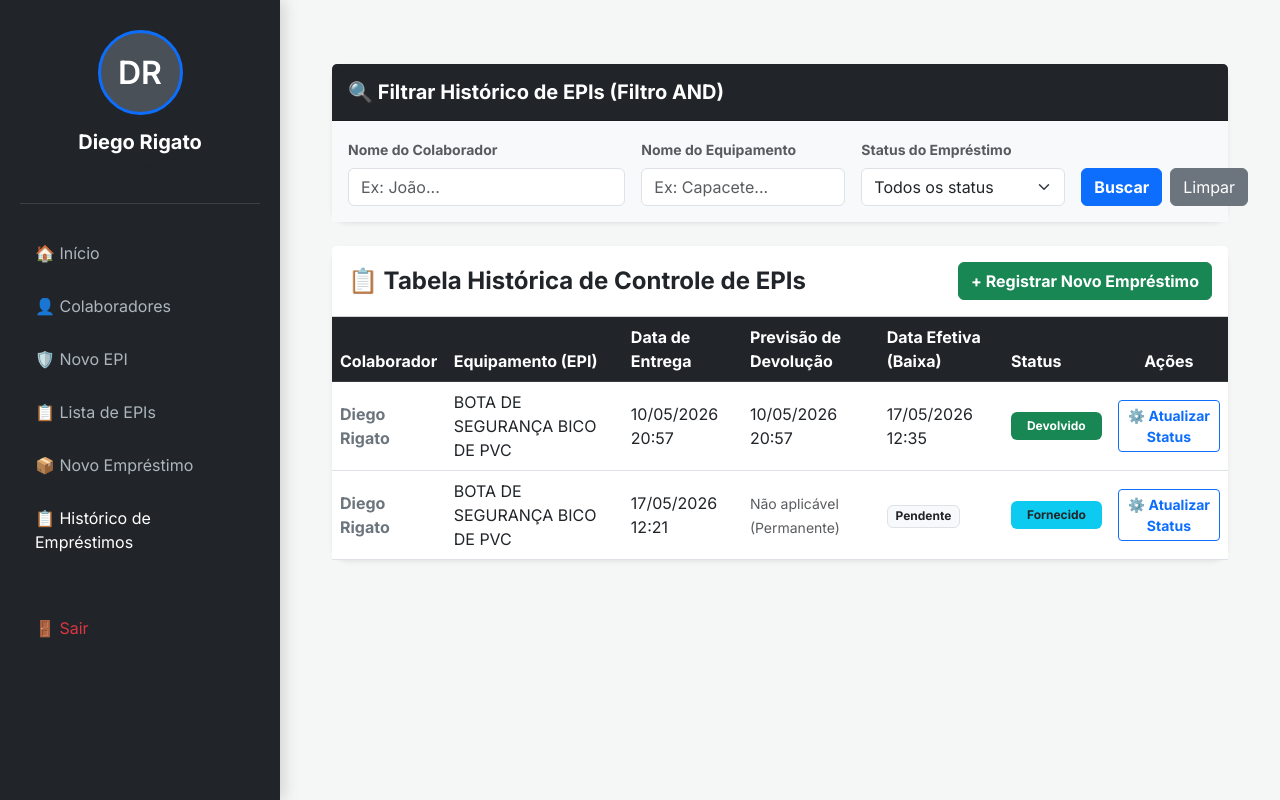
After one commit to DiegoRigato/projeto_integrador_senai, a Django app: page /colaboradores/emprestimos/relatorio/ in a window 1280 px wide. The commit adds this page. Run offline with Django 5.2, Linux system fonts and the light colour scheme; data comes from the database, SQL or seed files in the repository; both versions use the stored data as it was after the commit; some libraries are stand-ins or nearby versions.

Commit message:
Etapa 2 com cadastro de empréstimos, relatórios com filtro AND e atualização de status via JS

```diff
--- a/colaboradores/templates/colaboradores/base.html
+++ b/colaboradores/templates/colaboradores/base.html
@@ -117,7 +117,9 @@
             <a href="{% url 'novo_emprestimo' %}" class="nav-link">
                 📦 Novo Empréstimo
             </a>
-
+            <a href="{% url 'relatorio_emprestimos' %}" class="nav-link text-white">
+                📋 Histórico de Empréstimos
+            </a>
             <hr class="text-muted opacity-25 my-3">
 
             <a href="#" class="nav-link text-danger">
--- /dev/null
+++ b/colaboradores/templates/colaboradores/relatorio_emprestimos.html
@@ -0,0 +1,118 @@
+{% extends 'colaboradores/base.html' %}
+
+{% block conteudo %}
+<div class="container-fluid mt-4">
+    {% if messages %}
+        {% for message in messages %}
+            <div class="alert alert-{{ message.tags }} alert-dismissible fade show" role="alert">
+                {{ message }}
+                <button type="button" class="btn-close" data-bs-dismiss="alert" aria-label="Close"></button>
+            </div>
+        {% endfor %}
+    {% endif %}
+
+    <div class="card shadow-sm border-0 mb-4">
+        <div class="card-header bg-dark text-white py-3">
+            <h5 class="mb-0 fw-bold">🔍 Filtrar Histórico de EPIs (Filtro AND)</h5>
+        </div>
+        <div class="card-body bg-light">
+            <form method="GET" action="{% url 'relatorio_emprestimos' %}" class="row g-3 align-items-end">
+                <div class="col-md-4">
+                    <label class="form-label fw-bold small text-muted">Nome do Colaborador</label>
+                    <input type="text" name="colaborador" class="form-control" placeholder="Ex: João..." value="{{ request.GET.colaborador }}">
+                </div>
+                <div class="col-md-3">
+                    <label class="form-label fw-bold small text-muted">Nome do Equipamento</label>
+                    <input type="text" name="equipamento" class="form-control" placeholder="Ex: Capacete..." value="{{ request.GET.equipamento }}">
+                </div>
+                <div class="col-md-3">
+                    <label class="form-label fw-bold small text-muted">Status do Empréstimo</label>
+                    <select name="status" class="form-select">
+                        <option value="">Todos os status</option>
+                        <option value="emprestado" {% if request.GET.status == 'emprestado' %}selected{% endif %}>Emprestado</option>
+                        <option value="fornecido" {% if request.GET.status == 'fornecido' %}selected{% endif %}>Fornecido (Definitivo)</option>
+                        <option value="devolvido" {% if request.GET.status == 'devolvido' %}selected{% endif %}>Devolvido</option>
+                        <option value="danificado" {% if request.GET.status == 'danificado' %}selected{% endif %}>Danificado</option>
+                        <option value="perdido" {% if request.GET.status == 'perdido' %}selected{% endif %}>Perdido</option>
+                    </select>
+                </div>
+                <div class="col-md-2 d-grid gap-2 d-md-flex">
+                    <button type="submit" class="btn btn-primary w-100 fw-bold">Buscar</button>
+                    <a href="{% url 'relatorio_emprestimos' %}" class="btn btn-secondary w-100">Limpar</a>
+                </div>
+            </form>
+        </div>
+    </div>
+
+    <div class="card shadow-sm border-0">
+        <div class="card-header bg-white py-3 d-flex justify-content-between align-items-center">
+            <h4 class="mb-0 fw-bold text-dark">📋 Tabela Histórica de Controle de EPIs</h4>
+            <a href="{% url 'novo_emprestimo' %}" class="btn btn-success fw-bold">+ Registrar Novo Empréstimo</a>
+        </div>
+        <div class="card-body p-0">
+            <div class="table-responsive">
+                <table class="table table-hover align-middle mb-0">
+                    <thead class="table-dark">
+                        <tr>
+                            <th>Colaborador</th>
+                            <th>Equipamento (EPI)</th>
+                            <th>Data de Entrega</th>
+                            <th>Previsão de Devolução</th>
+                            <th>Data Efetiva (Baixa)</th>
+                            <th>Status</th>
+                            <th class="text-center">Ações</th>
+                        </tr>
+                    </thead>
+                    <tbody>
+                        {% for emprestimo in emprestimos %}
+                        <tr>
+                            <td class="fw-bold text-secondary">{{ emprestimo.colaborador.nome }}</td>
+                            <td>{{ emprestimo.equipamento.nome }}</td>
+                            <td>{{ emprestimo.data_entrega|date:"d/m/Y H:i" }}</td>
+                            <td>
+                                {% if emprestimo.status == 'fornecido' %}
+                                    <span class="text-muted small">Não aplicável (Permanente)</span>
+                                {% else %}
+                                    {{ emprestimo.data_prevista_devolucao|date:"d/m/Y H:i" }}
+                                {% endif %}
+                            </td>
+                            <td>
+                                {% if emprestimo.data_efetiva_devolucao %}
+                                    {{ emprestimo.data_efetiva_devolucao|date:"d/m/Y H:i" }}
+                                {% else %}
+                                    <span class="badge bg-light text-dark border">Pendente</span>
+                                {% endif %}
+                            </td>
+                            <td>
+                                {% if emprestimo.status == 'emprestado' %}
+                                    <span class="badge bg-warning text-dark px-3 py-2">Emprestado</span>
+                                {% elif emprestimo.status == 'fornecido' %}
+                                    <span class="badge bg-info text-dark px-3 py-2">Fornecido</span>
+                                {% elif emprestimo.status == 'devolvido' %}
+                                    <span class="badge bg-success px-3 py-2">Devolvido</span>
+                                {% elif emprestimo.status == 'danificado' %}
+                                    <span class="badge bg-danger px-3 py-2">Danificado</span>
+                                {% elif emprestimo.status == 'perdido' %}
+                                    <span class="badge bg-secondary px-3 py-2">Perdido</span>
+                                {% endif %}
+                            </td>
+                            <td class="text-center">
+                                <a href="{% url 'editar_emprestimo' emprestimo.id %}" class="btn btn-sm btn-outline-primary fw-bold">
+                                    ⚙️ Atualizar Status
+                                </a>
+                            </td>
+                        </tr>
+                        {% empty %}
+                        <tr>
+                            <td colspan="7" class="text-center py-4 text-muted">
+                                <p class="mb-0">Nenhum registro de empréstimo encontrado para os filtros aplicados.</p>
+                            </td>
+                        </tr>
+                        {% endfor %}
+                    </tbody>
+                </table>
+            </div>
+        </div>
+    </div>
+</div>
+{% endblock %}
--- a/colaboradores/urls.py
+++ b/colaboradores/urls.py
@@ -13,4 +13,7 @@ urlpatterns = [
     path('emprestimos/novo/', views.novo_emprestimo, name='novo_emprestimo'),
     path('colaboradores/editar/<int:id>/', views.editar_colaborador, name='editar_colaborador'),
     path('equipamentos/excluir/<int:id>/', views.excluir_equipamento, name='excluir_equipamento'),
+    path('emprestimos/novo/', views.novo_emprestimo, name='novo_emprestimo'),
+    path('emprestimos/relatorio/', views.relatorio_emprestimos, name='relatorio_emprestimos'),
+    path('emprestimos/editar/<int:id>/', views.editar_emprestimo, name='editar_emprestimo'),
 ]
--- a/colaboradores/views.py
+++ b/colaboradores/views.py
@@ -1,7 +1,10 @@
 from django.shortcuts import render, redirect, get_object_or_404
 from django.contrib import messages
+from django.core.exceptions import ValidationError
 from django.utils import timezone
 from .models import Colaborador, Equipamento, Emprestimo
+from django.utils.dateparse import parse_datetime
+from django.utils.timezone import make_aware
 
 def home(request):
     return render(request, 'colaboradores/home.html')
@@ -93,40 +96,130 @@ def novo_emprestimo(request):
     if request.method == "POST":
         colaborador_id = request.POST.get('colaborador')
         equipamento_id = request.POST.get('equipamento')
-        data_entrega = request.POST.get('data_entrega')
-        data_prevista = request.POST.get('data_prevista')
+        data_entrega_str = request.POST.get('data_entrega')
+        data_prevista_str = request.POST.get('data_prevista')
         status = request.POST.get('status')
 
+        data_entrega = parse_datetime(data_entrega_str)
+        if not data_entrega:
+            data_entrega = timezone.now()
 
-        if data_prevista and data_entrega:
+        if data_entrega and timezone.is_naive(data_entrega):
+            data_entrega = make_aware(data_entrega)
+
+        #  Se for fornecido, a previsão assume a mesma data da entrega
+        if status == 'fornecido':
+            data_prevista = data_entrega
+        else:
+            data_prevista = parse_datetime(data_prevista_str)
+            if data_prevista and timezone.is_naive(data_prevista):
+                data_prevista = make_aware(data_prevista)
+
+        # Validação manual preventiva na tela (apenas para empréstimos)
+        if status == 'emprestado' and data_entrega and data_prevista:
             if data_prevista < data_entrega:
-                messages.error(request, "Erro: A data de devolução não pode ser anterior à data de entrega!")
-
+                messages.error(request, "Falha no cadastro: A data prevista para devolução deve ser posterior à data de entrega do empréstimo.")
                 return redirect('novo_emprestimo')
-
 
         try:
             colaborador = Colaborador.objects.get(id=colaborador_id)
             equipamento = Equipamento.objects.get(id=equipamento_id)
 
-            Emprestimo.objects.create(
+            emprestimo = Emprestimo(
                 colaborador=colaborador,
                 equipamento=equipamento,
                 data_entrega=data_entrega,
                 data_prevista_devolucao=data_prevista,
                 status=status
             )
+
+            emprestimo.full_clean()
+            emprestimo.save()
+
             messages.success(request, "Empréstimo registrado com sucesso!")
-            return redirect('listagem_colaboradores')
+            return redirect('relatorio_emprestimos')
+
+        except ValidationError as e:
+            if hasattr(e, 'message_dict') and 'data_prevista_devolucao' in e.message_dict:
+                messages.error(request, f"Falha no cadastro: {e.message_dict['data_prevista_devolucao'][0]}")
+            else:
+                messages.error(request, f"Falha no cadastro: {e.messages[0]}")
+            return redirect('novo_emprestimo')
         except Exception as e:
-            messages.error(request, f"Erro ao registrar: {e}")
-
-    colaboradores = Colaborador.objects.all()
-    equipamentos = Equipamento.objects.all()
+            messages.error(request, f"Erro inesperado ao salvar: {e}")
+            return redirect('novo_emprestimo')
 
     context = {
-        'colaboradores': colaboradores,
-        'equipamentos': equipamentos,
-        'hoje': timezone.now().strftime('%Y-%m-%dT%H:%M')
+        'colaboradores': Colaborador.objects.all(),
+        'equipamentos': Equipamento.objects.all(),
     }
     return render(request, 'colaboradores/emprestimo.html', context)
+
+
+# 2. TELA DE ATUALIZAÇÃO DE STATUS
+def editar_emprestimo(request, id):
+    emprestimo = get_object_or_404(Emprestimo, id=id)
+
+    if request.method == "POST":
+        novo_status = request.POST.get('status')
+        emprestimo.status = novo_status
+
+        # Se for um status de baixa, captura os dados extras da tela
+        if novo_status in ['devolvido', 'danificado', 'perdido']:
+            data_efetiva_str = request.POST.get('data_efetiva')
+            if data_efetiva_str:
+                data_efetiva = parse_datetime(data_efetiva_str)
+                # Garante que a data tem fuso horário antes de salvar no banco
+                if data_efetiva and timezone.is_naive(data_efetiva):
+                    emprestimo.data_efetiva_devolucao = make_aware(data_efetiva)
+                else:
+                    emprestimo.data_efetiva_devolucao = data_efetiva
+
+            emprestimo.observacao_devolucao = request.POST.get('observacao')
+        else:
+            # Se voltou para Emprestado ou Fornecido, limpa os campos de baixa
+            emprestimo.data_efetiva_devolucao = None
+            emprestimo.observacao_devolucao = ""
+
+        try:
+            emprestimo.save()
+            messages.success(request, "Status do empréstimo atualizado com sucesso!")
+            return redirect('relatorio_emprestimos')
+        except Exception as e:
+            messages.error(request, f"Erro ao atualizar status: {e}")
+            return redirect('relatorio_emprestimos')
+
+    # Formata a data para o HTML conseguir ler caso ela já exista no banco
+    data_efetiva_formatada = ""
+    if emprestimo.data_efetiva_devolucao:
+        data_efetiva_formatada = emprestimo.data_efetiva_devolucao.strftime('%Y-%m-%dT%H:%M')
+
+    context = {
+        'emprestimo': emprestimo,
+        'data_efetiva_formatada': data_efetiva_formatada
+    }
+    return render(request, 'colaboradores/editar_emprestimo.html', context)
+
+# 3. TELA DE RELATÓRIOS E HISTÓRICO
+
+def relatorio_emprestimos(request):
+    # Começa pegando todos os empréstimos do banco de dados
+    emprestimos = Emprestimo.objects.all()
+
+    # Captura o que o usuário digitou
+    filtro_colaborador = request.GET.get('colaborador')
+    filtro_equipamento = request.GET.get('equipamento')
+    filtro_status = request.GET.get('status')
+
+    # Aplica os filtros um após o outro
+    if filtro_colaborador:
+        emprestimos = emprestimos.filter(colaborador__nome__icontains=filtro_colaborador)
+
+    if filtro_equipamento:
+        emprestimos = emprestimos.filter(equipamento__nome__icontains=filtro_equipamento)
+
+    if filtro_status:
+        emprestimos = emprestimos.filter(status=filtro_status)
+
+    # Retorna a página com a lista filtrada
+    return render(request, 'colaboradores/relatorio_emprestimos.html', {'emprestimos': emprestimos})
```
Also changed, not shown: colaboradores/models.py (+13 -5 lines), colaboradores/templates/colaboradores/editar_emprestimo.html (added, +112 -0 lines), colaboradores/templates/colaboradores/emprestimo.html (+29 -3 lines), db.sqlite3.
